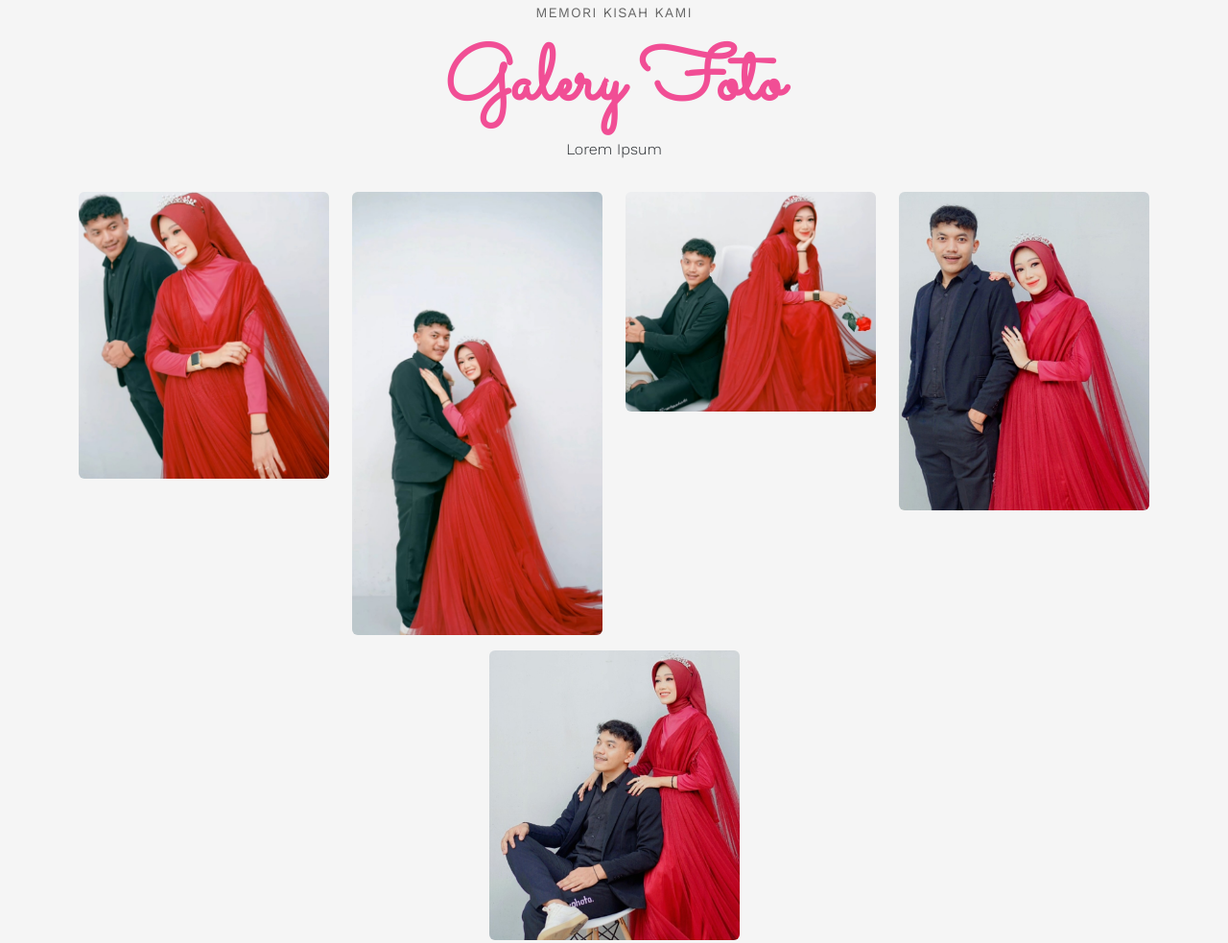
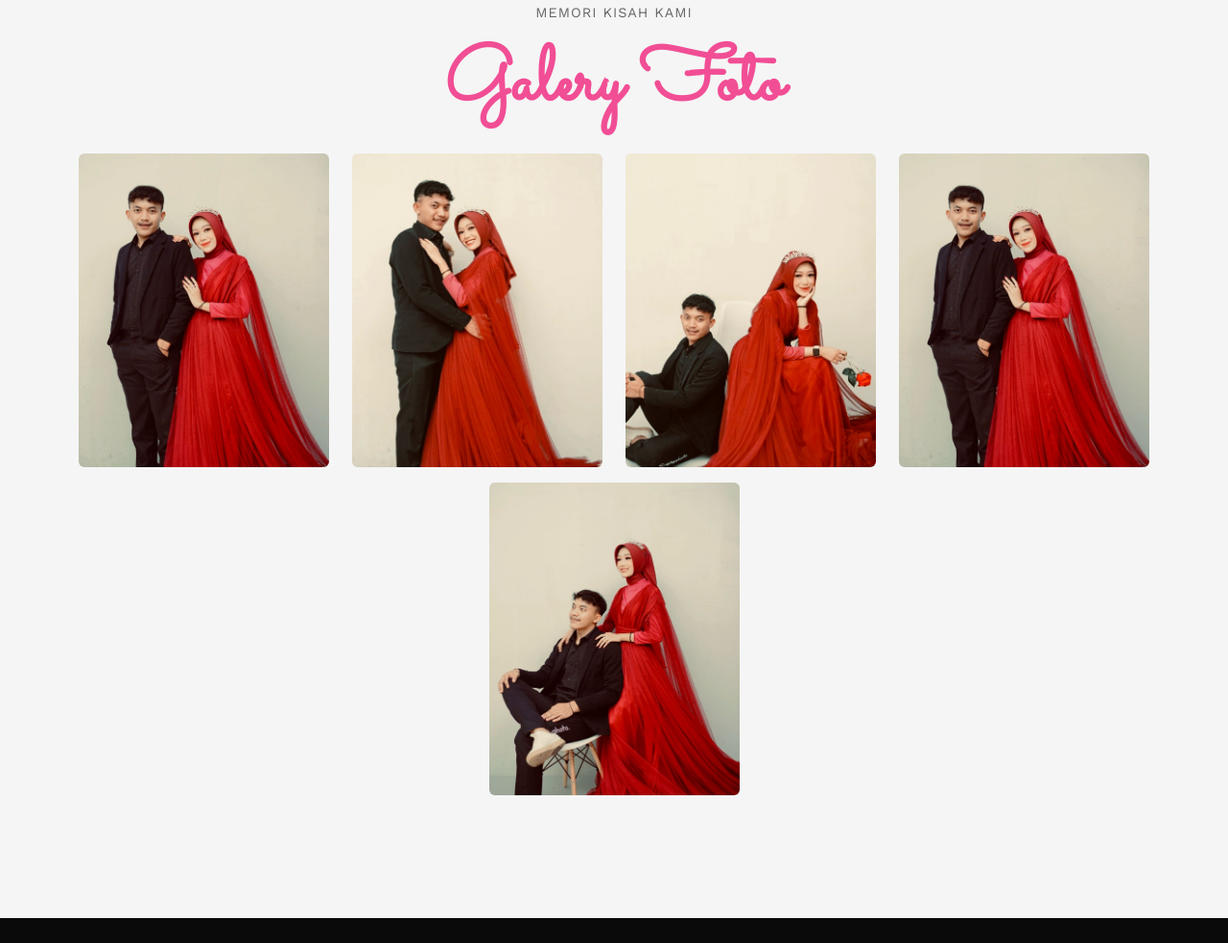
Before and after one commit to safanabilla28/wedding_nikenfebri, a plain HTML site: page index.html in a window 1280 px wide. Shown: the part 2586-3569 px from the top of the page at 96% size. Drawn offline with nearby package versions, Linux system fonts and the light colour scheme; some packages are replaced by stand-ins of ours; a script that the page names is missing.

Commit message:
update foto

```diff
--- a/index.html
+++ b/index.html
@@ -159,34 +159,33 @@
                 <div class="col-md-8 col-10 text-center">
                     <span>Memori Kisah Kami</span>
                     <h2>Galery Foto</h2>
-                    <p>Lorem Ipsum</p>
                 </div>
             </div>
 
             <div class="row row-cols-lg-4 row-cols-md-3 row-col-sm-2 row-col-1 justify-content-center">
                 <div class="col mt-3">
-                    <a href="img/galery/prewed-2.jpg" data-toggle="lightbox" data-caption="Niken & Febri 1" data-galery="mygalery">
-                        <img src="img/galery/thumbnail/prewed-2.jpg" alt="Niken & Febri 1" class="img-fluid w-100 rounded">
+                    <a href="img/galery/prewed-5.jpg" data-toggle="lightbox" data-caption="Niken & Febri 1" data-galery="mygalery">
+                        <img src="img/galery/thumbnail2/foto1.jpg" alt="Niken & Febri 1" class="img-fluid w-100 rounded">
                     </a>
                 </div>
                 <div class="col mt-3">
                     <a href="img/galery/prewed-3.jpg" data-toggle="lightbox" data-caption="Niken & Febri 2" data-galery="mygalery">
-                        <img src="img/galery/prewed-3.jpg" alt="Niken & Febri 2" class="img-fluid w-100 rounded">
+                        <img src="img/galery/thumbnail2/foto3.jpg" alt="Niken & Febri 2" class="img-fluid w-100 rounded">
                     </a>
                 </div>
                 <div class="col mt-3">
                     <a href="img/galery/prewed-4.jpg"data-toggle="lightbox" data-caption="Niken & Febri 3" data-galery="mygalery">
-                        <img src="img/galery/thumbnail/prewed-4.jpg" alt="Niken & Febri 3" class="img-fluid w-100 rounded">
+                        <img src="img/galery/thumbnail2/foto5.jpg" alt="Niken & Febri 3" class="img-fluid w-100 rounded">
                     </a>
                 </div>
                 <div class="col mt-3">
                     <a href="img/galery/prewed-5.jpg" data-toggle="lightbox" data-caption="Niken & Febri 4" data-galery="mygalery">
-                        <img src="img/galery/thumbnail/prewed-5.jpg" alt="Niken & Febri 4" class="img-fluid w-100 rounded">
+                        <img src="img/galery/thumbnail2/foto1.jpg" alt="Niken & Febri 4" class="img-fluid w-100 rounded">
                     </a>
                 </div>
                 <div class="col mt-3">
                     <a href="img/galery/prewed-6.jpg" data-toggle="lightbox" data-caption="Niken & Febri 5" data-galery="mygalery">
-                        <img src="img/galery/thumbnail/prewed-6.jpg" alt="Niken & Febri 5" class="img-fluid w-100 rounded">
+                        <img src="img/galery/thumbnail2/foto2.jpg" alt="Niken & Febri 5" class="img-fluid w-100 rounded">
                     </a>
                 </div>
             </div>
@@ -238,7 +237,7 @@
                 <div class="col-md-8 col-10 text-center">
                     <span>Ungkapan Tanda Kasih</span>
                     <h2>Kirim Hadiah</h2>
-                    <p>Lorem Ipsum</p>
+                    <p>Doa Restu Anda merupakan karunia yang sangat berarti bagi kami. dan jika memberi adalah ungkapan tanda kasih anda, amda dapat memberi kado secara cashless.</p>
                 </div>
             </div>
             <div class="row justify-content-center text-center"></div>
```
Also changed, not shown: img/galery/thumbnail2/IMG-20240208-WA0077.jpg (added), img/galery/thumbnail2/foto1.jpg (added), img/galery/thumbnail2/foto2.jpg (added), img/galery/thumbnail2/foto3.jpg (added), img/galery/thumbnail2/foto4.jpg (added), img/galery/thumbnail2/foto5.jpg (added).
